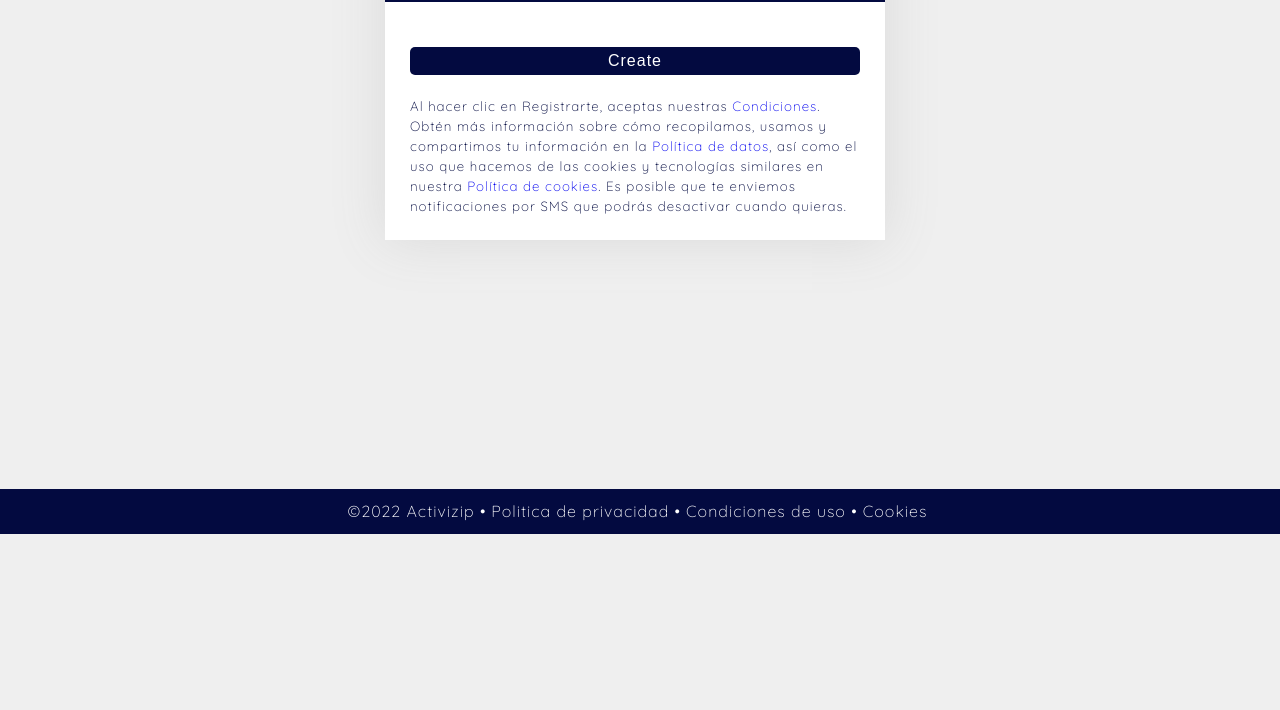
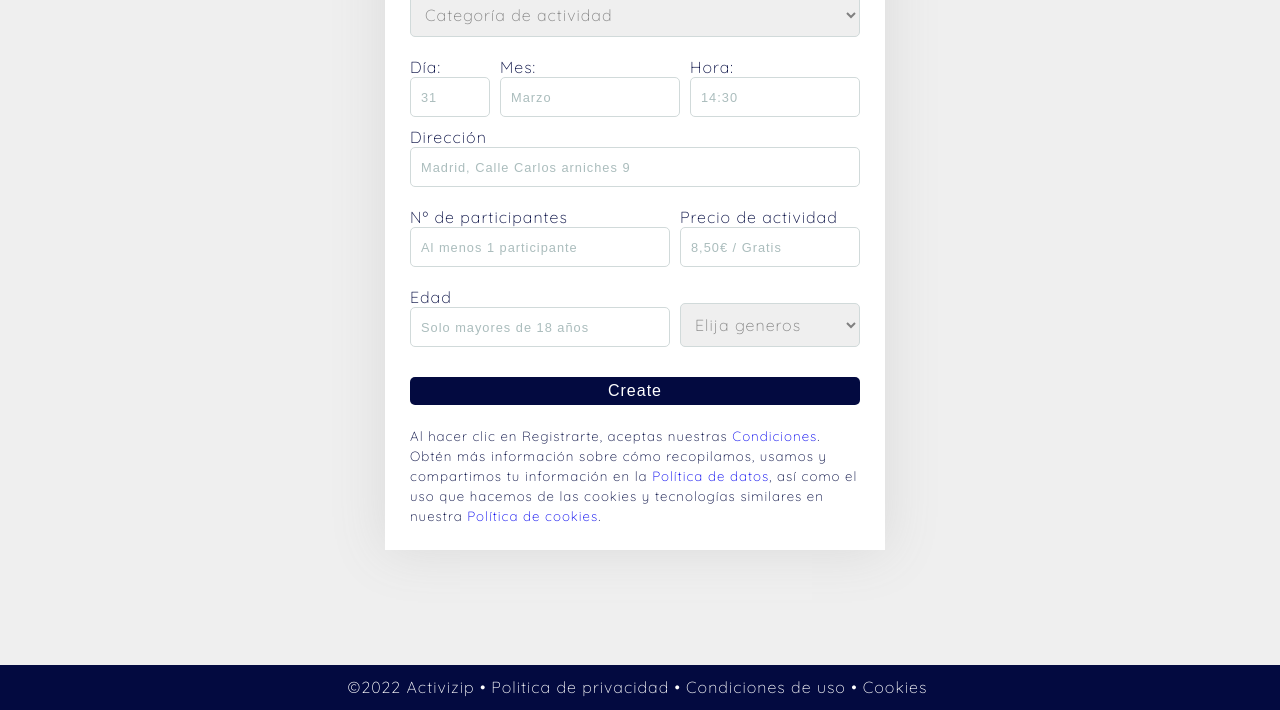
Before and after one commit to activizip/activizip, a plain HTML site: page create.html in a window 1280 px wide. Shown: the part 266-976 px from the top of the page. Before the commit the page ends 800 px from the top, so only its background shows below. Drawn offline with Linux system fonts and the light colour scheme.

Commit message:
Form to create activity, added.

```diff
--- a/create.html
+++ b/create.html
@@ -44,7 +44,7 @@
     </header>
     <main>
         <!-- FORM NEW ACTIVITY -->
-        <form action="#" method="get">
+        <form action="form.php" method="POST">
             <div class="cont-gral">
                 <div class="cont-header-form">
                     <div>
@@ -54,18 +54,98 @@
                     </div>
                 </div>
                 <div class="cont-main-form">
+                    <div class="cont-name">
+                        <!-- input name activity -->
+                        <div class="cont-activity">
+                            <label for="GET-name">Nombre actividad</label>
+                            <input type="text" name="name" size="40" class="GET-name input-login"
+                                placeholder="Senderismo en Casa de campo">
+                        </div>
+                        <!-- Category -->
+                        <div class="cont-activity">
+                            <div class="cont-activity option-gender">
+                                <div>
+                                    <select name="Category" id="GET-category">
+                                        <option class="options" selected="true" value="" disabled>Categoría de actividad</option>
+                                        <option class="options" value="SP">Ocio</option>
+                                        <option class="options" value="M">Deporte</option>
+                                        <option class="options" value="F">Viajes</option>
+                                    </select>
+                                </div>
+                            </div>
+                        </div>
+                        <!-- input date activity -->
+                        <div class="cont-date">
+                            <!-- day -->
+                            <div class="cont-input-date">
+                                <label for="GET-day">Día: </label>
+                                <input type="text" name="day" class="input-date" id="GET-day" placeholder="31">
+                            </div>
+                            <!-- month -->
+                            <div class="cont-input-date">
+                                <label for="GET-month">Mes: </label>
+                                <input type="text" name="month" class="input-date" id="GET-month" placeholder="Marzo">
+                            </div>
+                            <!-- hour -->
+                            <div class="cont-input-date">
+                                <label for="GET-hour">Hora: </label>
+                                <input type="text" name="hour" class="input-date" id="GET-hour" placeholder="14:30">
+                            </div>
+                        </div>
+                        <!-- place -->
+                        <div class="cont-activity">
+                            <label for="GET-place">Dirección</label>
+                            <input type="text" name="place" class="GET-place input-login"
+                                placeholder="Madrid, Calle Carlos arniches 9">
+                        </div>
+                        <div class="cont-price-people">
+                            <!-- cant people  -->
+                            <div class="cont-activity">
+                                <label for="GET-cant-people">Nº de participantes</label>
+                                <input type="text" name="cant-people" id="GET-cant-people" class="input-login"
+                                    placeholder="Al menos 1 participante">
+                            </div>
+                            <!-- price -->
+                            <div class="cont-activity">
+                                <label for="GET-price">Precio de actividad</label>
+                                <input type="text" name="price" id="GET-price" class="input-login" placeholder="8,50€ / Gratis">
+                            </div>
+                        </div>
 
-                    <!-- EDITAR -->
+                        <div class="cont-price-people">
+                            <!-- age  -->
+                            <div class="cont-activity">
+                                <label for="GET-age">Edad</label>
+                                <input type="text" name="age" id="GET-age" class="input-login"
+                                    placeholder="Solo mayores de 18 años">
+                            </div>
+                            <!-- sexo -->
+                            <div class="cont-activity option-gender">
+                                <div>
+                                    <select name="Gender" id="GET-gender">
+                                        <option class="options" selected="true" value="" disabled>Elija generos</option>
+                                        <option class="options" value="SP">Sin preferencia</option>
+                                        <option class="options" value="M">Masculino</option>
+                                        <option class="options" value="F">Femenino</option>
+                                        <option class="options" value="B">Otro</option>
+                                    </select>
+                                </div>
+                            </div>
+                        </div>
+                    </div>
+
+                    <!-- button CREAR -->
                     <div class="cont-button-send">
                         <input type="button" value="Create" class="input-login-button">
                     </div>
                     <div>
                         <small>
-                            Al hacer clic en Registrarte, aceptas nuestras <a href="conditions.html">Condiciones</a>. Obtén
+                            Al hacer clic en Registrarte, aceptas nuestras <a href="conditions.html">Condiciones</a>.
+                            Obtén
                             más información sobre cómo recopilamos, usamos y compartimos tu información en la <a
-                                href="dataPolitics.html">Política de datos</a>, así como el uso que hacemos de las cookies y
-                            tecnologías similares en nuestra <a href="cookies">Política de cookies</a>. Es posible que te
-                            enviemos notificaciones por SMS que podrás desactivar cuando quieras.
+                                href="dataPolitics.html">Política de datos</a>, así como el uso que hacemos de las
+                            cookies y
+                            tecnologías similares en nuestra <a href="cookies">Política de cookies</a>.
                         </small>
                     </div>
                 </div>
--- a/css/login.css
+++ b/css/login.css
@@ -80,7 +80,7 @@
 }
 
 /* inputs de entrada */
-.input-login {
+.input-login, .input-date, .options, #GET-gender, #GET-category {
 	width: 100%;
 	padding: 10px;
 	font-size: 1em;
@@ -88,16 +88,16 @@
 	border: 1px solid rgb(209, 218, 218);
 }
 
-.input-login::placeholder {
+.input-login::placeholder, .input-date::placeholder, .options::placeholder, #GET-gender::placeholder {
 	font-size: 0.8em;
 	color: rgb(171, 189, 189);
 }
 
-.input-login:hover {
+.input-login:hover, .input-date:hover, .options:hover, #GET-gender:hover, #GET-category:hover {
 	border: 1px solid rgba(165, 184, 195, 0.986);
 }
 
-.input-login:focus {
+.input-login:focus, .input-date:focus,  #GET-gender:focus, #GET-category:focus {
 	border: 1px solid rgba(3, 10, 64, 0.617);
 	outline: none;
 }
--- a/css/register.css
+++ b/css/register.css
@@ -81,6 +81,47 @@ header {
     border: none;
 }
 
+/*----------------------------- FORM CREATE ACTIVITY -----------------------------*/
+.cont-activity {
+    margin: 10px 0;
+}
+.option-gender {
+    display: flex;
+}
+.option-gender  > div {
+    align-self: end;
+    width: 100%;
+}
+#GET-gender, #GET-category {
+    font-family: 'Quicksand', sans-serif;
+    width: 100%;
+    padding: 10px;
+    color: gray;
+}
+
+/* inputs date */
+.cont-date {
+    display: grid;
+    grid-template-columns: 20% 40% 40%;
+}
+.cont-input-date:first-child {
+    margin-right: 10px;
+}
+.cont-input-date:last-child {
+    margin-left: 10px;
+}
+.input-date {
+    width: 100%;
+    padding: 10px;
+}
+
+.cont-price-people {
+    display: grid;
+    grid-template-columns: 60% 40%;
+}
+.cont-price-people > div:first-child {
+    margin-right: 10px;
+}
 /*******************
 ** ESTILOS FOOTER **
 ********************/
```
Also changed, not shown: register.html (+1 -2 lines).
